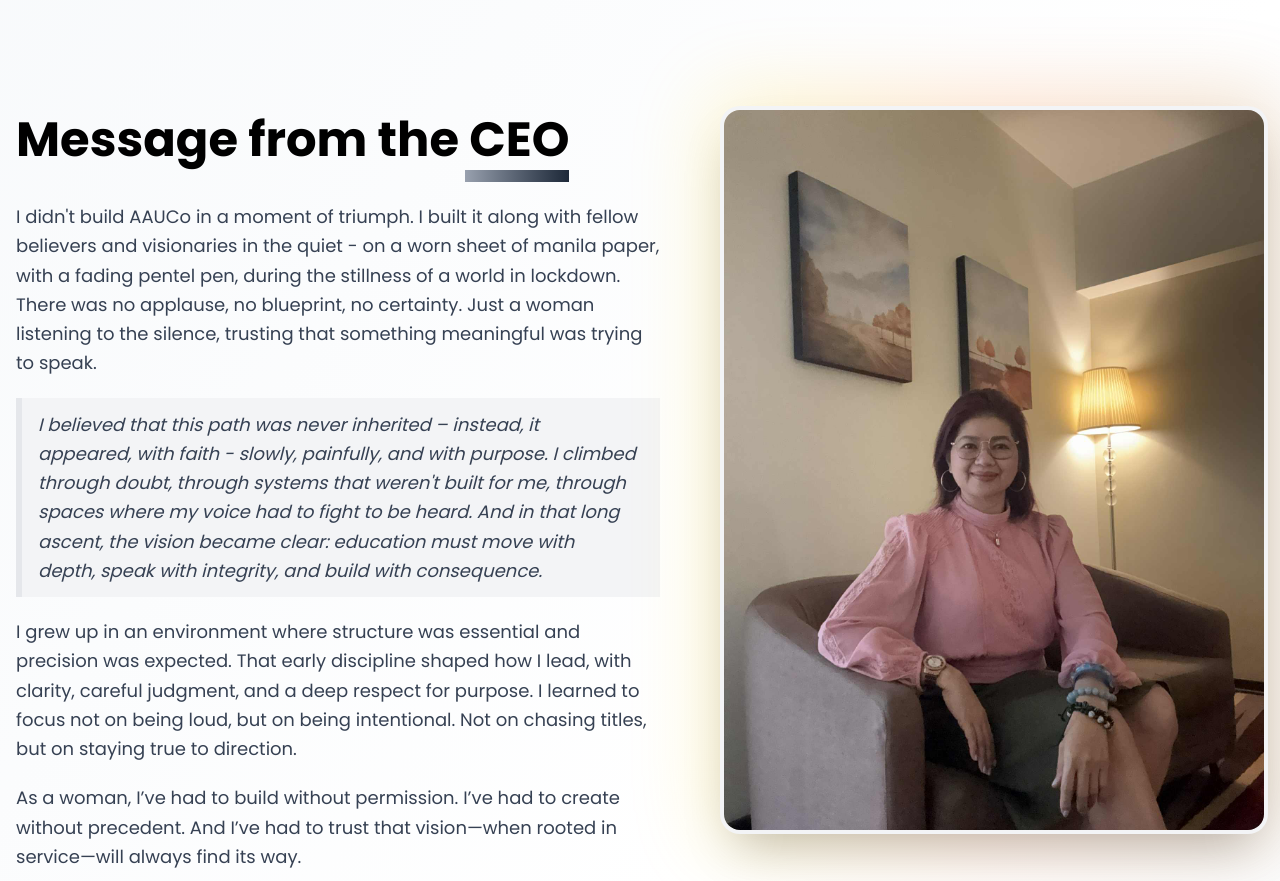
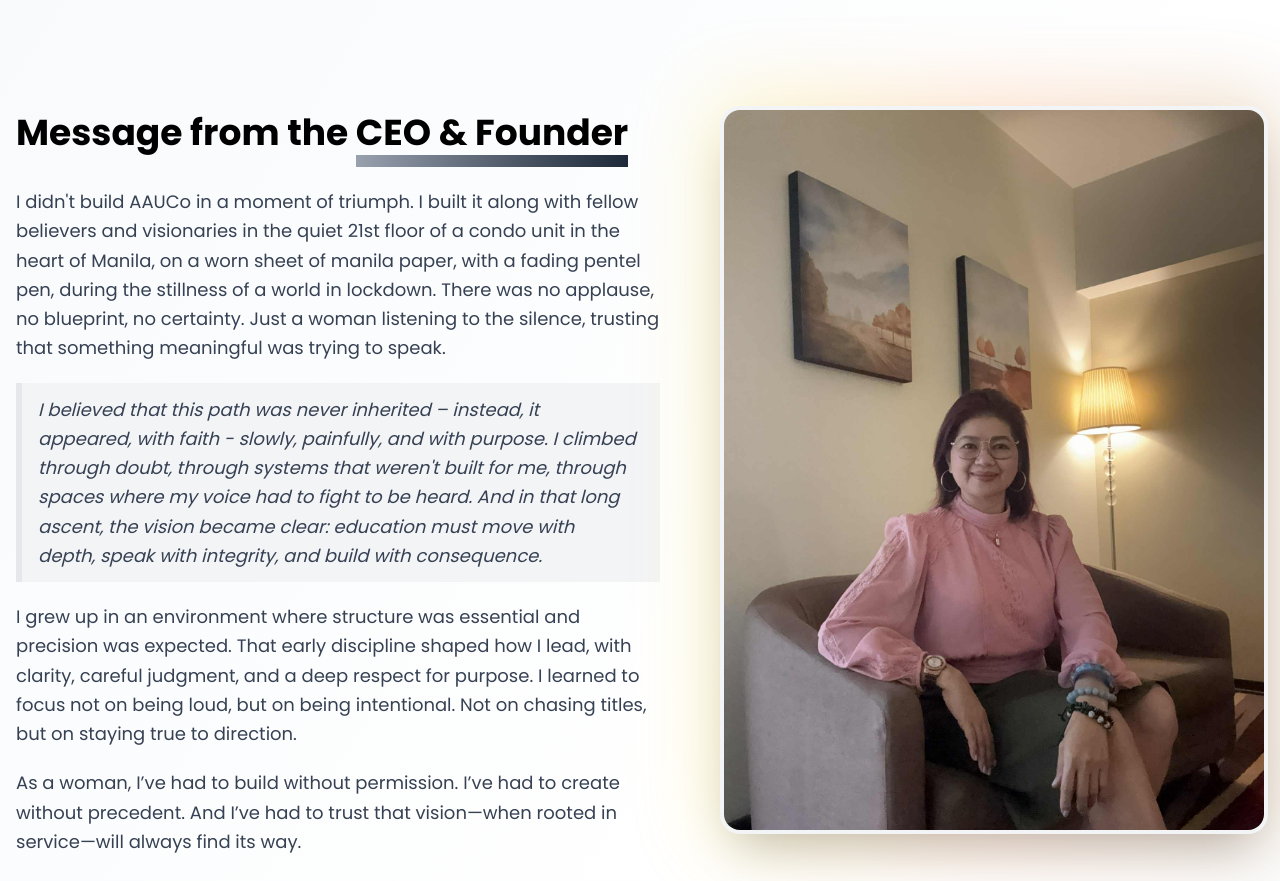
Before and after one commit to cecarlz/aauco, a Next.js app: page / in a window 1280 px wide. Shown: the part 2444-3325 px from the top of the page. Built offline with nearby package versions, Linux system fonts and the light colour scheme.

Commit message:
Update CEO section as requested

```diff
--- a/src/app/components/Home/CEO/index.tsx
+++ b/src/app/components/Home/CEO/index.tsx
@@ -9,11 +9,11 @@ const CEO = () => {
           {/* Left: Text */}
           <div className="flex-1 max-w-3xl">
             <div className="mb-8">
-              <h2 className="text-4xl md:text-5xl font-bold text-black leading-tight relative inline-block">
+              <h2 className="text-xl md:text-4xl font-bold text-black leading-tight relative inline-block">
                 Message from the{" "}
                 <span className="relative inline-block">
-                  CEO
-                  <div className="w-26 h-3 bg-gradient-to-r from-gray-400 to-gray-800 absolute right-0 left-auto bottom-0 translate-y-full"></div>
+                  CEO & Founder
+                  <div className="w-68 h-3 bg-gradient-to-r from-gray-400 to-gray-800 absolute right-0 left-auto bottom-0 translate-y-full"></div>
                 </span>
               </h2>
             </div>
@@ -21,11 +21,12 @@ const CEO = () => {
             <div className="text-gray-700 text-base md:text-lg leading-relaxed space-y-5">
               <p>
                 I didn't build AAUCo in a moment of triumph. I built it along
-                with fellow believers and visionaries in the quiet - on a worn
-                sheet of manila paper, with a fading pentel pen, during the
-                stillness of a world in lockdown. There was no applause, no
-                blueprint, no certainty. Just a woman listening to the silence,
-                trusting that something meaningful was trying to speak.
+                with fellow believers and visionaries in the quiet 21st floor of
+                a condo unit in the heart of Manila, on a worn sheet of manila
+                paper, with a fading pentel pen, during the stillness of a world
+                in lockdown. There was no applause, no blueprint, no certainty.
+                Just a woman listening to the silence, trusting that something
+                meaningful was trying to speak.
               </p>
               <p className="pl-4 bg-gray-100 py-3 px-6 italic border-l-[6px] [border-image:linear-gradient(to_bottom, #facc15,#f59e42,#eab308)_1]">
                 I believed that this path was never inherited – instead, it
```
